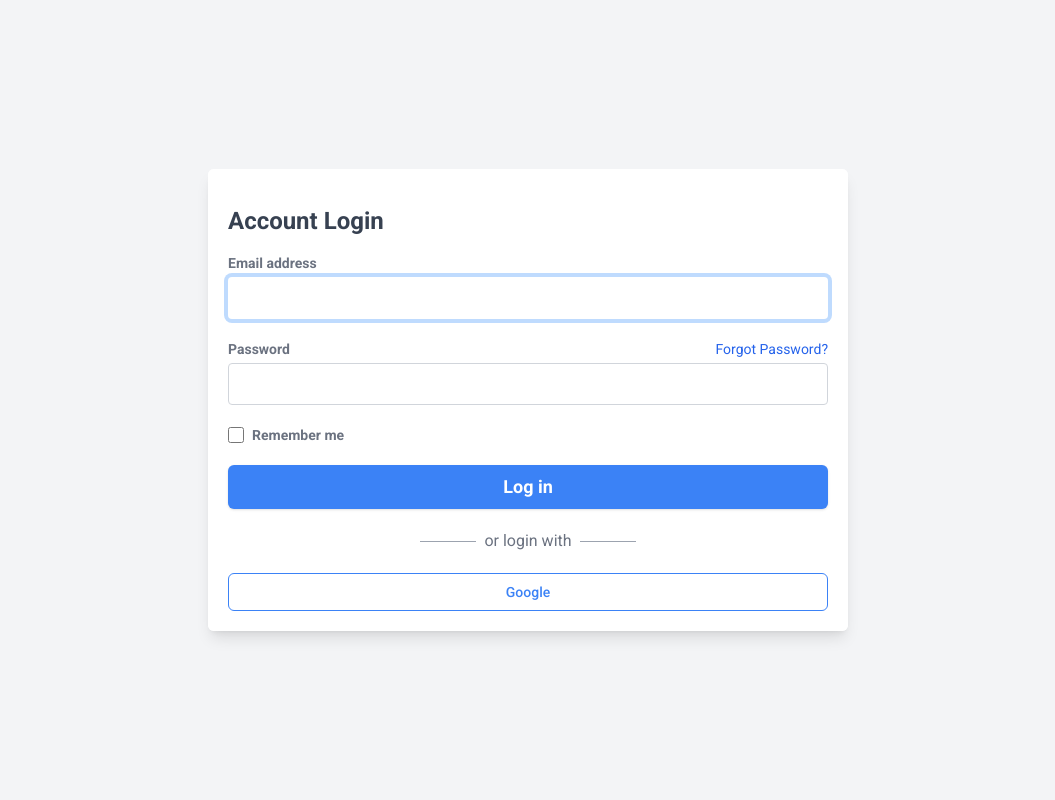
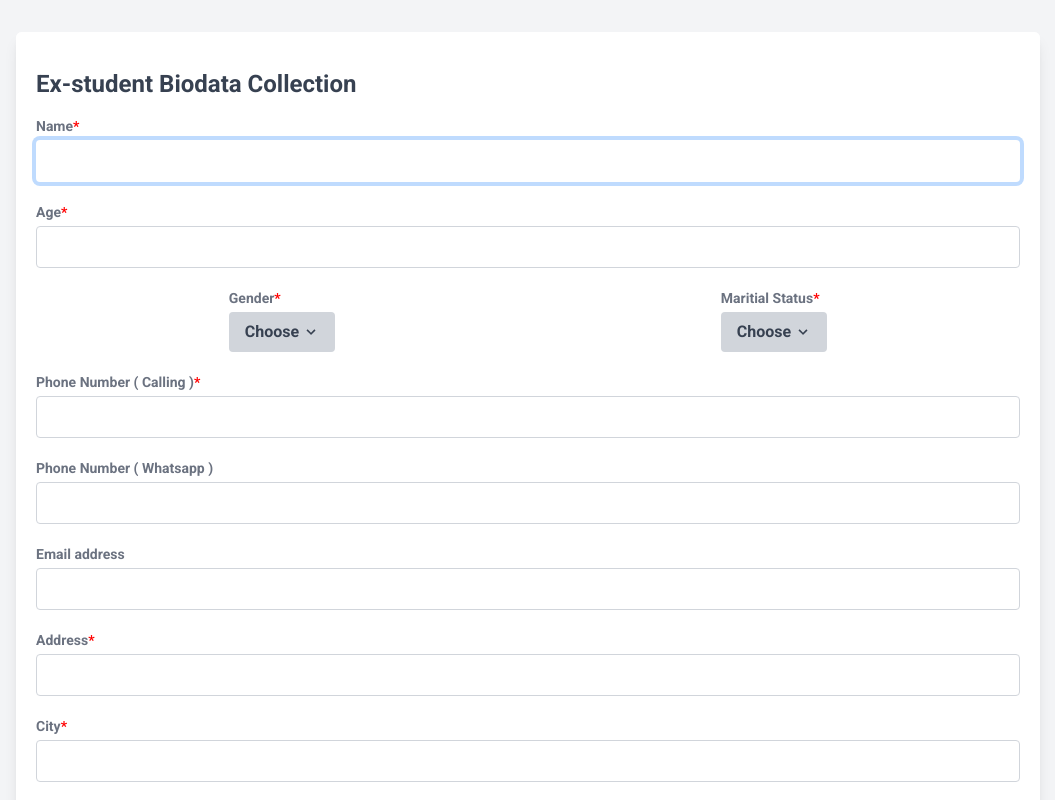
Before and after one commit to The-Anmol/react_ex-student_biodata, a React (Create React App) app: page / in a window 1280 px wide. Shown: the top 800 px of the page, without its empty margins (112-1167 px from the left). Built offline with nearby package versions, Linux system fonts and the light colour scheme.

Commit message:
add: disable functioning to edit.js using for loop

```diff
--- a/src/App.js
+++ b/src/App.js
@@ -1,7 +1,7 @@
 import React from 'react'
 import './App.css';
-import Login from './Login';
-import Form from './Form';
+// import Login from './Login';
+// import Form from './Form';
 import Edit from './Edit';
 import { BrowserRouter as Router, Routes, Route , } from "react-router-dom";
 
@@ -11,9 +11,9 @@
       <>
       <Router>
         <Routes>
-          <Route path="/" element={<Login/>} />
-          <Route path="/form" element={<Form/>} />
-          <Route path="/edit" element={<Edit/>} />
+          {/* <Route path="/" element={<Login/>} /> */}
+          {/* <Route path="/form" element={<Form/>} /> */}
+          <Route path="/" element={<Edit/>} />
         </Routes>
       </Router>
 
--- a/src/Edit.js
+++ b/src/Edit.js
@@ -1,16 +1,12 @@
-// import { isDisabled } from '@testing-library/user-event/dist/utils';
 import React from 'react';
 import "./Form.css";
 
 const Edit = () => {
 
-    var disabled=true;
     const inputs = document.querySelectorAll("input");
-    // console.log(inputs)
-    // for(let i = 0; i < inputs.length; i++){
-    //     console.log(inputs[i])
-    // }
-    console.log(inputs[5])
+    for(let i =0 ; i<inputs.length ; i++ ){
+      inputs[i].setAttribute("disabled",true);
+    }
 
   return (
     <>
@@ -23,7 +19,7 @@
             {/* Name */}
             <div className="flex flex-col space-y-1">
               <label htmlFor="name" className="text-sm font-semibold text-gray-500 required">Name</label>
-              <input type="text" disabled={disabled}
+              <input type="text"
                 id="name" required autoFocus className="px-4 py-2 transition duration-300 border border-gray-300 rounded focus:border-transparent focus:outline-none focus:ring-4 focus:ring-blue-200"
               />
             </div>
--- a/src/Form.css
+++ b/src/Form.css
@@ -14,3 +14,6 @@
 input[type=number] {
   -moz-appearance: textfield;
 }
+input:disabled {
+  background-color: #e2e8f0;
+}
```
